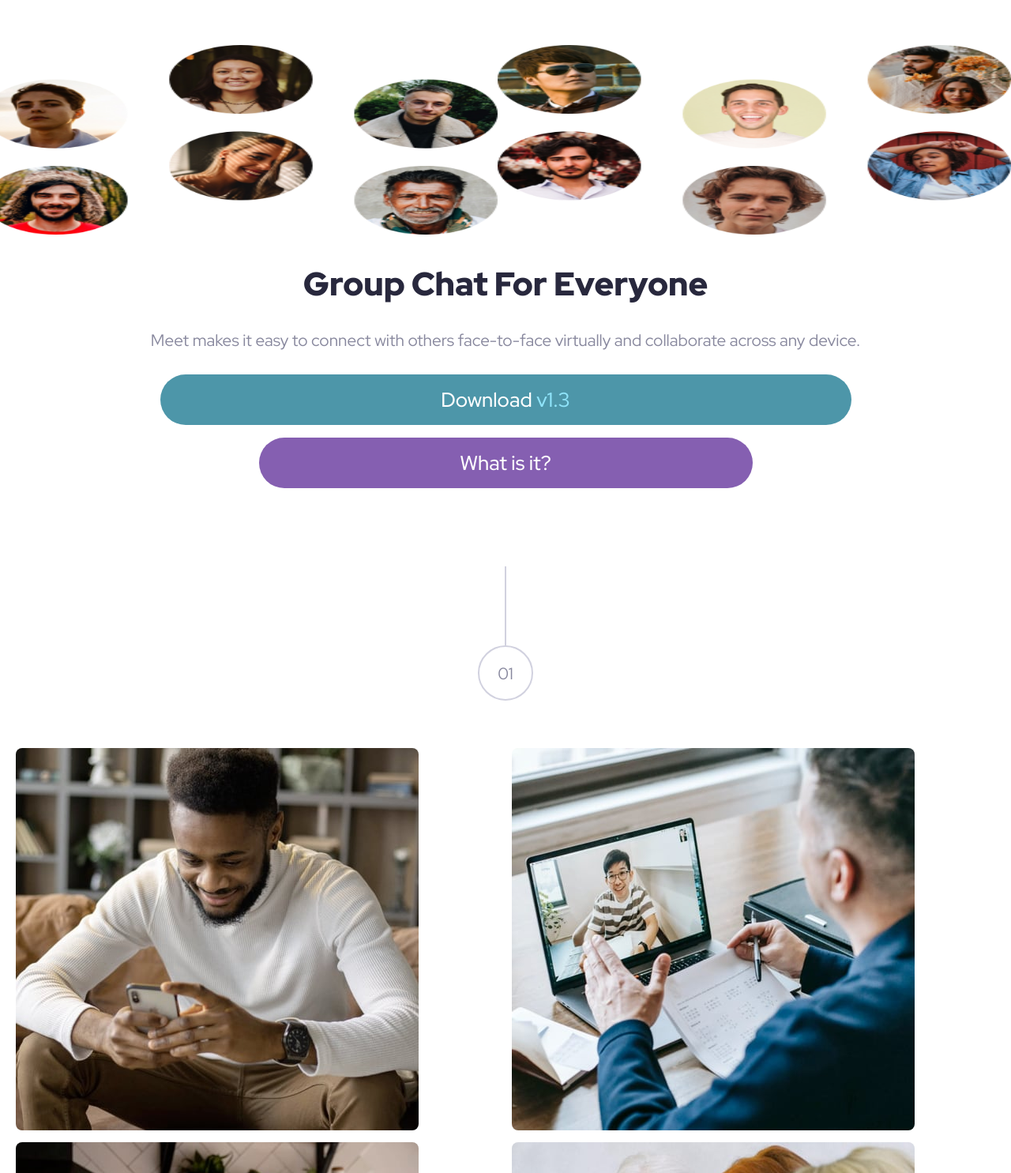
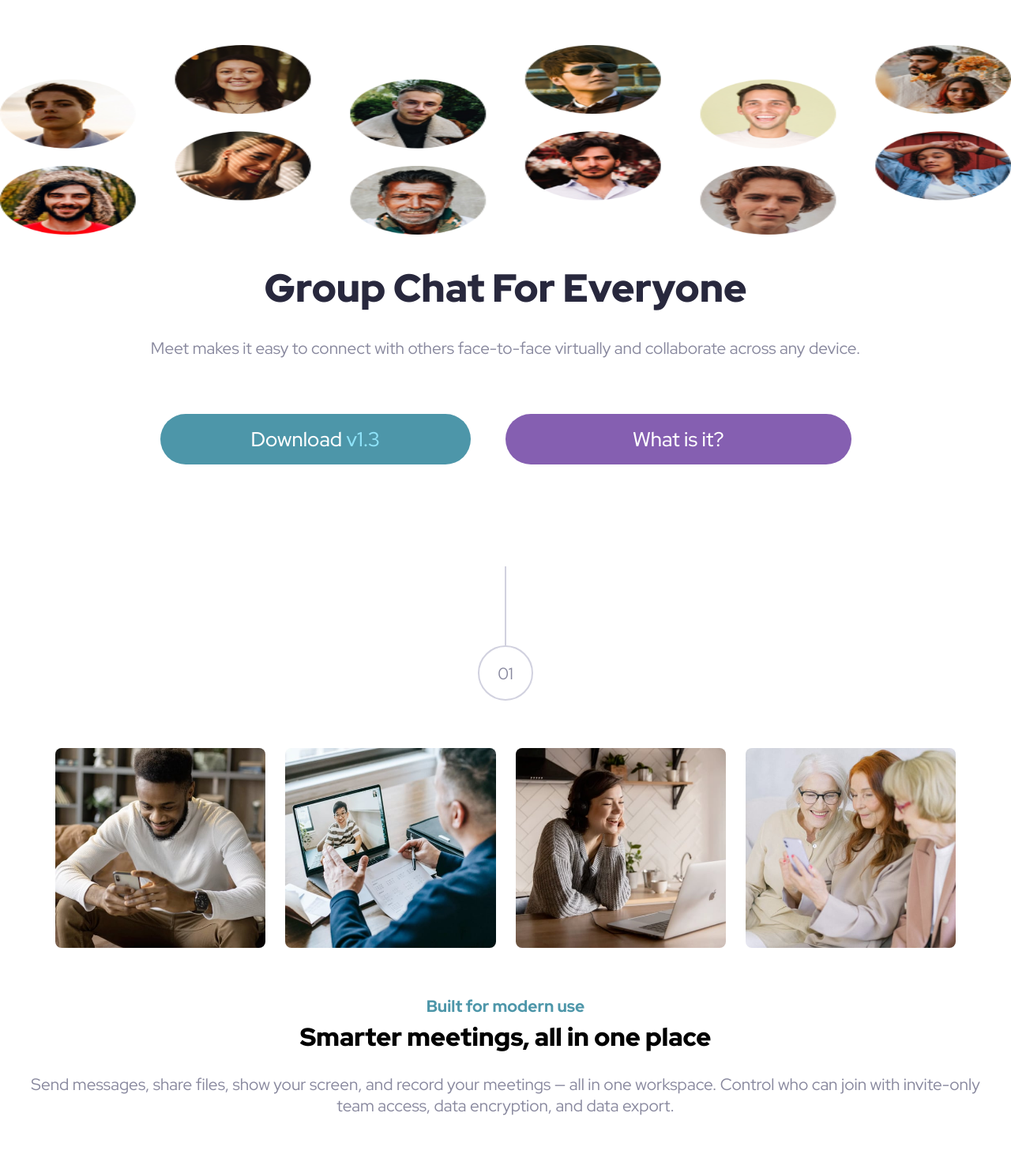
Before and after one commit to guardianprime/meet-landing, a plain HTML site: page starter-code/index.html in a window 1280 px wide. Shown: the part 71-1556 px from the top of the page at 79% size. Drawn offline with Linux system fonts and the light colour scheme.

Commit message:
tablet screens major styles

```diff
--- a/starter-code/index.html
+++ b/starter-code/index.html
@@ -20,12 +20,23 @@
       <section class="hero-section">
         <div class="hero-section__img-wrapper">
           <img
+            class="mobile__hero-image"
             width="50"
             height="50"
             src="./assets/desktop/image-hero-left.png"
             alt="group of smiling people profiles."
           />
+          <!--+++ IMG FOR TABLET SCREENS +++-->
           <img
+            src="./assets/tablet/image-hero.png"
+            height="50"
+            width="200"
+            alt="hero image of different people profiles"
+            class="tablet__hero-image"
+          />
+          <!-- +++++ -->
+          <img
+            class="mobile__hero-image"
             width="50"
             height="50"
             src="./assets/desktop/image-hero-right.png"
@@ -90,6 +101,8 @@
         <img
           src="./assets/mobile/image-footer.jpg"
           alt="woman listening to music"
+          scrset="./assets/tablet/image-footer.jpg 768w, ./assets/desktop/image-footer.jpg 1440w"
+          sizes="(max-width: 600px) 480px, (max-width: 1200px) 800px, 1200px"
         />
       </div>
     </footer>
--- a/starter-code/styles.css
+++ b/starter-code/styles.css
@@ -176,10 +176,6 @@ h2 {
   margin: 10px 0px 30px;
 }
 
-/* .section-two__text-div {
-  padding: 20px;
-} */
-
 .section-two__text-div p {
   text-align: center;
   color: var(--SLATE-600);
@@ -248,6 +244,11 @@ footer p {
   margin-top: 15px;
 }
 
+/* mobile style to prevent tablet hero image from showing */
+.tablet__hero-image {
+  display: none;
+}
+
 /* STYLES FOR TABLET SCREENS */
 
 @media only screen and (min-width: 600px) {
@@ -256,20 +257,65 @@ footer p {
     margin-top: 50px;
   }
 
+  .hero-section img {
+    width: 100%;
+  }
+
+  .tablet__hero-image {
+    display: block;
+  }
+
+  .mobile__hero-image {
+    display: none;
+  }
+
+  .hero-section__description h1 {
+    font-size: 3.1rem;
+    margin: 0px auto 30px;
+    width: 50%;
+  }
+
+  .hero-section p {
+    width: 80%;
+    margin: 0px auto;
+  }
+
+  .hero-section__btn-container {
+    flex-direction: row;
+    width: 70%;
+    margin: 30px auto 0px;
+  }
+
+  .button-one {
+    width: 45%;
+  }
+
   .section-two__img-container {
     height: max-content;
+    grid-template-columns: repeat(4, 1fr);
+    grid-template-rows: 1fr;
+    padding: 0px 50px;
+    column-gap: 25px;
+  }
+
+  footer {
+    height: 30vh;
+  }
+
+  .footer__image-container {
+    height: 30vh;
+  }
+
+  .footer__image-container img {
+    object-fit: contain;
   }
 }
-
 
 /* STYLES FOR DESKTOP AND LAPTOPS */
 
 @media only screen and (min-width: 992px) {
-
 }
-
 
 /* FOR VERY LARGE LAPTOPS AND SCREENS */
 @media only screen and (min-width: 1200px) {
-
 }
```
